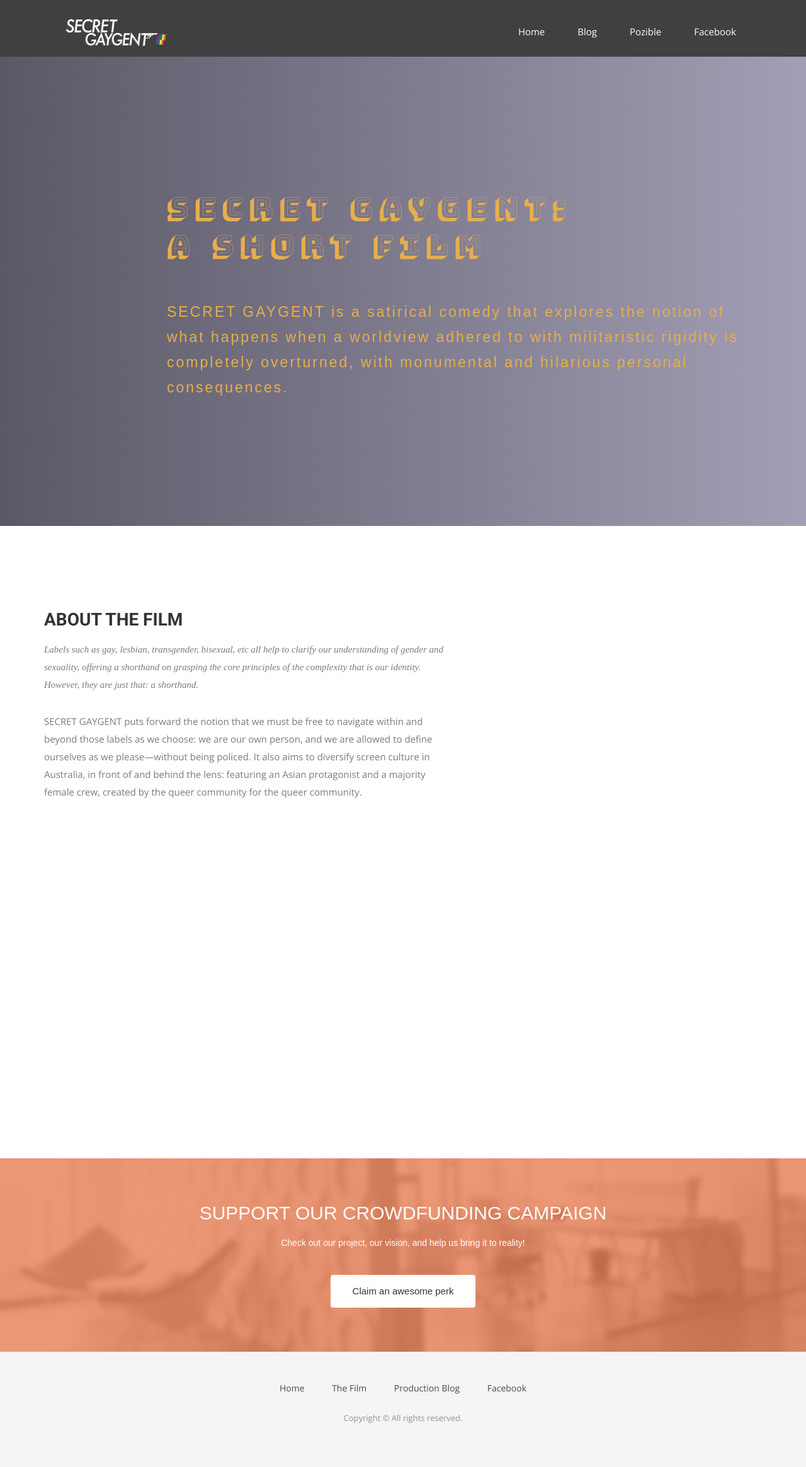
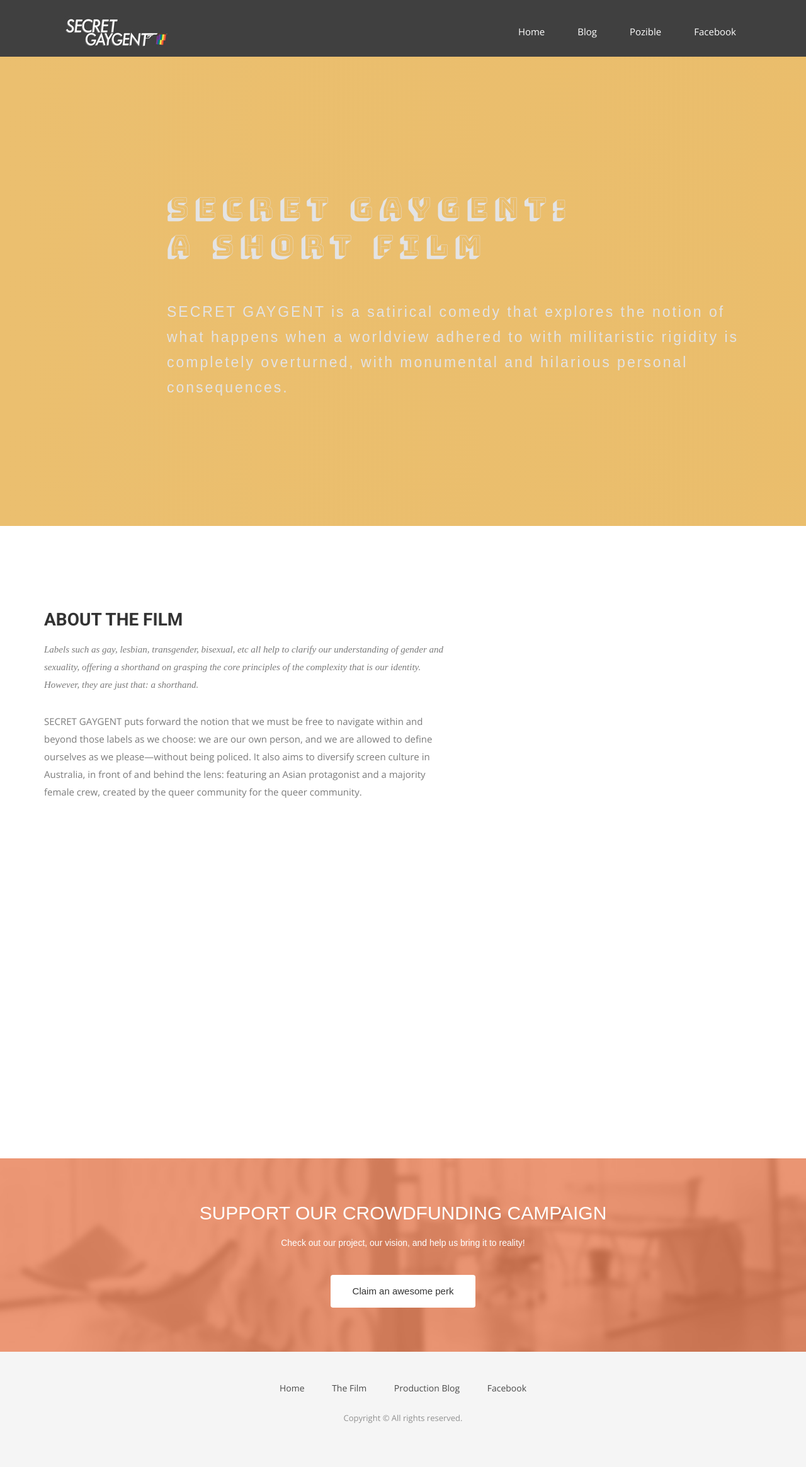
Before and after one commit to thewonglab/secret, a Jekyll site: the page built from index.html, in a window 1280 px wide. Shown: the whole page at 63% size. Built offline with Jekyll 4.4.1, drawn with Linux system fonts in a browser that asks for light colours; nearby versions of some CDN libraries; some web fonts are replaced; grey boxes are pictures that could not be loaded.

Commit message:
Update airspace.css

```diff
--- a/css/airspace.css
+++ b/css/airspace.css
@@ -117,12 +117,12 @@ header .navbar-default .navbar-nav li a:hover {
   right: 0;
   width: 100%;
   height: 100%;
-  background: linear-gradient(to left, #8b86a3, #322e40);
+  /*background: linear-gradient(to left, #8b86a3, #322e40);*/
+  background: linear-gradient(to left, #e5ad47, #e6af4b);
   opacity: 0.8;
 }
 #slider .block {
-  color: #e6af4b;
-  /*color: #E3E3E4;*/
+  color: #E3E3E4;
 }
 #slider .block h1 {
   font-family: 'Bungee Shade', bold;
```
